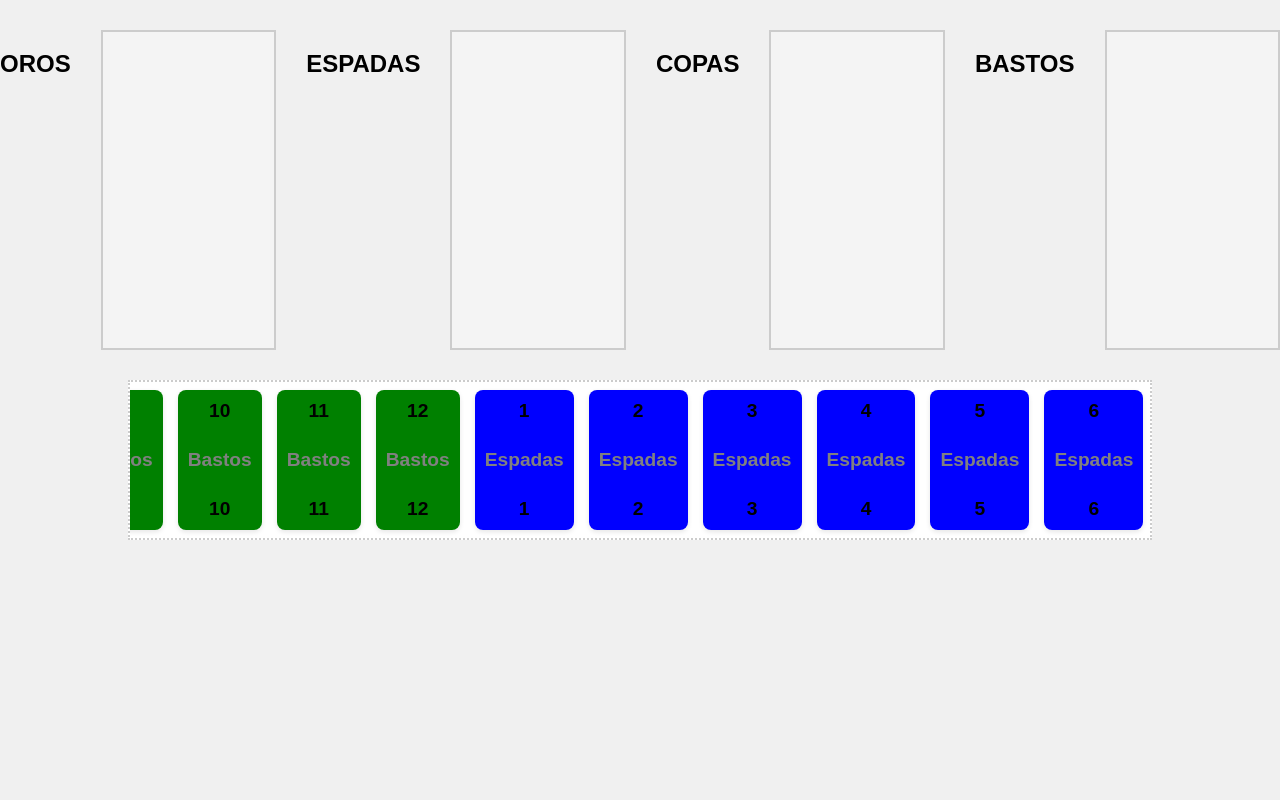
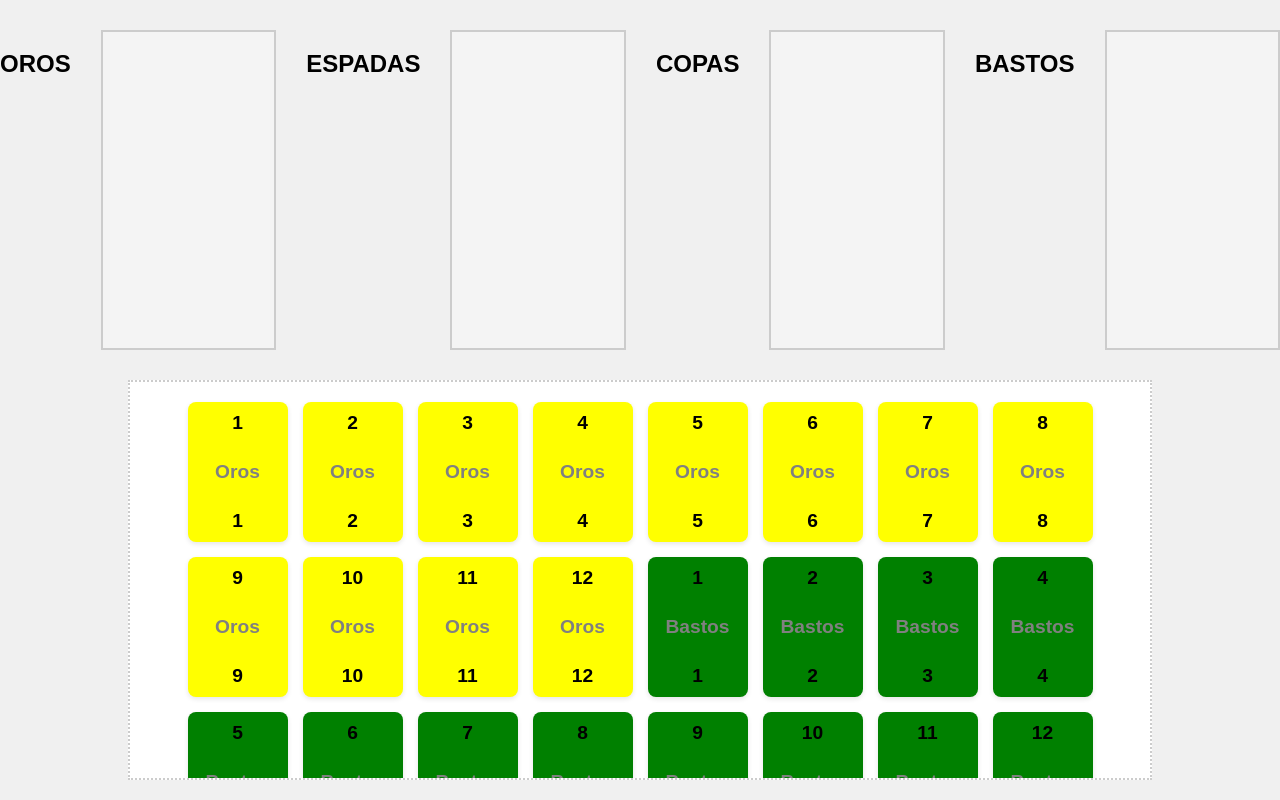
Before and after one commit to Galat3a/EntornoCliente_Entregas, a plain HTML site: page Entrega-drag-drop_V2/index.html in a window 1280 px wide. Drawn offline with nearby package versions, Linux system fonts and the light colour scheme.

Commit message:
Script de anime

```diff
--- a/Entrega-drag-drop_V2/index.html
+++ b/Entrega-drag-drop_V2/index.html
@@ -50,11 +50,12 @@
       /* Contenedor general de cartas */
       .contenedorBaraja {
           display: flex;
+          flex-flow: row wrap;
           justify-content: center;
           align-items: center;
           gap: 15px;
           width: 80%;
-          height: 20%;
+          height: 50%;
           padding: 20px;
           margin-top: 20px;
           border: 2px dotted #ccc;
@@ -118,6 +119,7 @@
     <div class="contenedorBaraja">
     </div>
 
+    <script src="https://cdn.jsdelivr.net/npm/animejs@3.2.1/lib/anime.min.js"></script>
     <script type="module" src="./js/index.js"></script>
 </body>
 </html>
```
